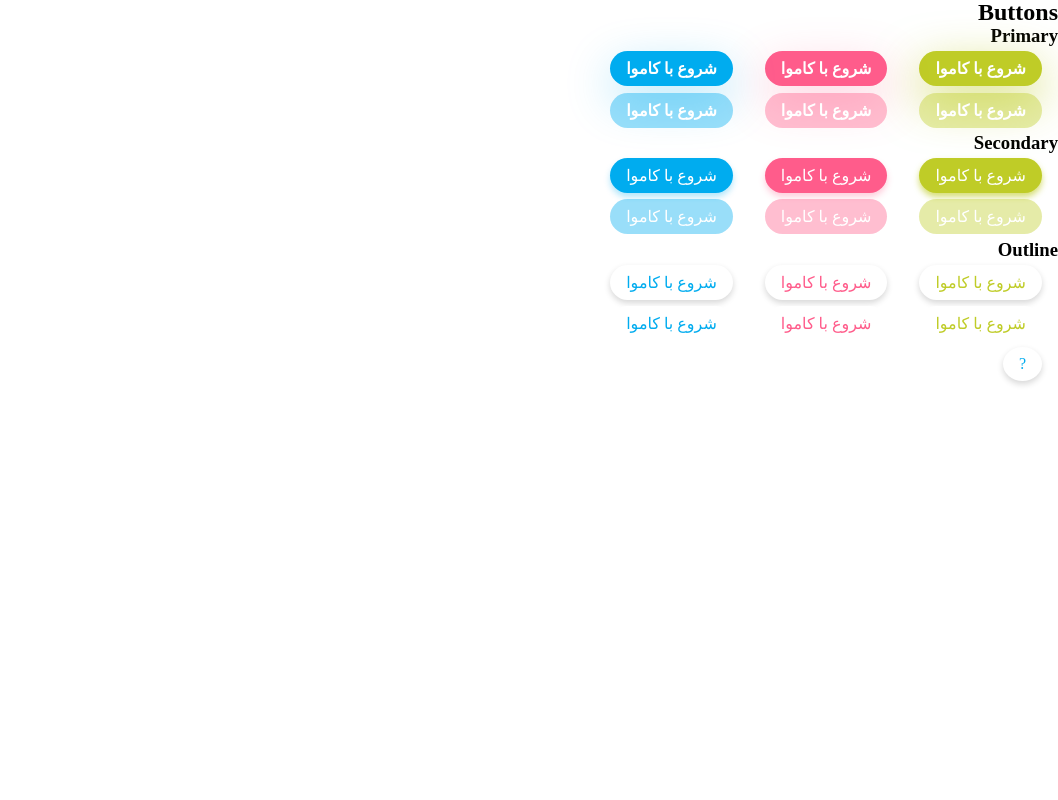
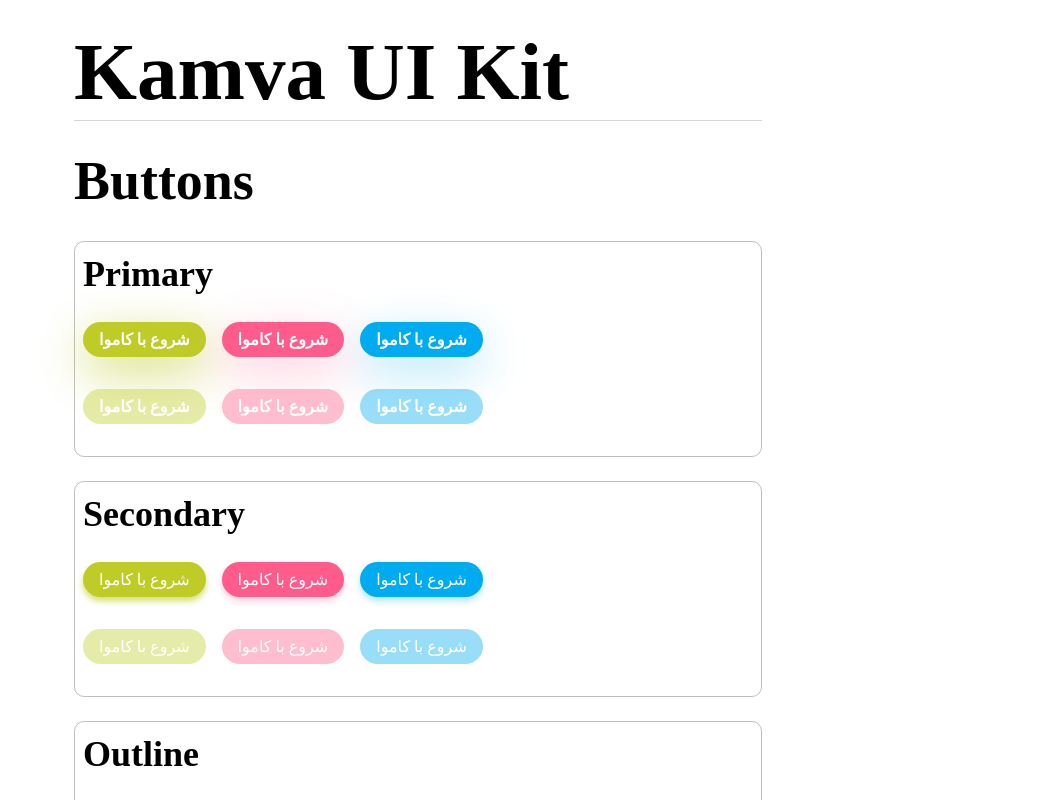
Before and after one commit to Kamva/kamva-ui-kit, a React (Vite) app: page / in a window 1280 px wide. Shown: the top 800 px of the page, without its empty margins (222-1280 px from the left). Built offline with nearby package versions, Linux system fonts and the light colour scheme; a web font is replaced by a local one.

Commit message:
update docs style

```diff
--- a/src/components/buttons/primary.tsx
+++ b/src/components/buttons/primary.tsx
@@ -7,7 +7,6 @@
   position: relative;
   text-align: center;
   border-radius: 2.1875rem;
-  margin: 0.2rem 1rem;
   padding: 0.5rem 1rem;
   transition: all 0.5s ease;
   overflow: hidden;
--- a/src/components/docs/outlineButtons.tsx
+++ b/src/components/docs/outlineButtons.tsx
@@ -5,7 +5,7 @@
 export const OutlineButtons = () => {
 	return (
 		<div className="buttons">
-			<div className="primary">
+			<div className="outline">
 				<h3>Outline</h3>
 				<div>
 					<Button outline>شروع با کاموا</Button>
--- a/src/components/docs/secoundaryButtons.tsx
+++ b/src/components/docs/secoundaryButtons.tsx
@@ -5,7 +5,7 @@
 export const SecondaryButtons = () => {
 	return (
 		<div className="buttons">
-			<div className="primary">
+			<div className="secondary">
 				<h3>Secondary</h3>
 				<div>
 					<Button secondary>شروع با کاموا</Button>
--- a/src/docs.tsx
+++ b/src/docs.tsx
@@ -8,10 +8,13 @@
 const Layout = () => {
   return (
     <div className="container">
-      <h2>Buttons</h2>
-      <PrimaryButtons />
-      <SecondaryButtons />
-      <OutlineButtons />
+	    <h1>Kamva UI Kit</h1>
+	    <div className="buttons">
+	      <h2>Buttons</h2>
+	      <PrimaryButtons />
+	      <SecondaryButtons />
+	      <OutlineButtons />
+	    </div>
     </div>
   );
 };
--- a/src/style/style.css
+++ b/src/style/style.css
@@ -1,61 +1,85 @@
 @font-face {
   font-family: Vazir;
-    src: url('https://kamva-assets.ir/fonts/vazir/Vazir.eot');
-    src: url('https://kamva-assets.ir/fonts/vazir/Vazir.eot?#iefix') format('embedded-opentype'),
-    url('https://kamva-assets.ir/fonts/vazir/Vazir.woff2') format('woff2'),
-    url('https://kamva-assets.ir/fonts/vazir/Vazir.woff') format('woff'),
-    url('https://kamva-assets.ir/fonts/vazir/Vazir.ttf') format('truetype');
+  src: url("https://kamva-assets.ir/fonts/vazir/Vazir.eot");
+  src: url("https://kamva-assets.ir/fonts/vazir/Vazir.eot?#iefix")
+      format("embedded-opentype"),
+    url("https://kamva-assets.ir/fonts/vazir/Vazir.woff2") format("woff2"),
+    url("https://kamva-assets.ir/fonts/vazir/Vazir.woff") format("woff"),
+    url("https://kamva-assets.ir/fonts/vazir/Vazir.ttf") format("truetype");
   font-weight: normal;
 }
 
 @font-face {
   font-family: Vazir;
-    src: url('https://kamva-assets.ir/fonts/vazir/Vazir-Medium.eot');
-    src: url('https://kamva-assets.ir/fonts/vazir/Vazir-Medium.eot?#iefix') format('embedded-opentype'),
-    url('https://kamva-assets.ir/fonts/vazir/Vazir-Medium.woff2') format('woff2'),
-    url('https://kamva-assets.ir/fonts/vazir/Vazir-Medium.woff') format('woff'),
-    url('https://kamva-assets.ir/fonts/vazir/Vazir-Medium.ttf') format('truetype');
+  src: url("https://kamva-assets.ir/fonts/vazir/Vazir-Medium.eot");
+  src: url("https://kamva-assets.ir/fonts/vazir/Vazir-Medium.eot?#iefix")
+      format("embedded-opentype"),
+    url("https://kamva-assets.ir/fonts/vazir/Vazir-Medium.woff2")
+      format("woff2"),
+    url("https://kamva-assets.ir/fonts/vazir/Vazir-Medium.woff") format("woff"),
+    url("https://kamva-assets.ir/fonts/vazir/Vazir-Medium.ttf")
+      format("truetype");
   font-weight: 500;
 }
 
 @font-face {
   font-family: Vazir;
-    src: url('https://kamva-assets.ir/fonts/vazir/Vazir-Black.eot');
-    src: url('https://kamva-assets.ir/fonts/vazir/Vazir-Black.eot?#iefix') format('embedded-opentype'),
-    url('https://kamva-assets.ir/fonts/vazir/Vazir-Black.woff2') format('woff2'),
-    url('https://kamva-assets.ir/fonts/vazir/Vazir-Black.woff') format('woff'),
-    url('https://kamva-assets.ir/fonts/vazir/Vazir-Black.ttf') format('truetype');
+  src: url("https://kamva-assets.ir/fonts/vazir/Vazir-Black.eot");
+  src: url("https://kamva-assets.ir/fonts/vazir/Vazir-Black.eot?#iefix")
+      format("embedded-opentype"),
+    url("https://kamva-assets.ir/fonts/vazir/Vazir-Black.woff2") format("woff2"),
+    url("https://kamva-assets.ir/fonts/vazir/Vazir-Black.woff") format("woff"),
+    url("https://kamva-assets.ir/fonts/vazir/Vazir-Black.ttf")
+      format("truetype");
   font-weight: 900;
 }
 
 @font-face {
   font-family: Vazir;
-    src: url('https://kamva-assets.ir/fonts/vazir/Vazir-Bold.eot');
-    src: url('https://kamva-assets.ir/fonts/vazir/Vazir-Bold.eot?#iefix') format('embedded-opentype'),
-    url('https://kamva-assets.ir/fonts/vazir/Vazir-Bold.woff2') format('woff2'),
-    url('https://kamva-assets.ir/fonts/vazir/Vazir-Bold.woff') format('woff'),
-    url('https://kamva-assets.ir/fonts/vazir/Vazir-Bold.ttf') format('truetype');
+  src: url("https://kamva-assets.ir/fonts/vazir/Vazir-Bold.eot");
+  src: url("https://kamva-assets.ir/fonts/vazir/Vazir-Bold.eot?#iefix")
+      format("embedded-opentype"),
+    url("https://kamva-assets.ir/fonts/vazir/Vazir-Bold.woff2") format("woff2"),
+    url("https://kamva-assets.ir/fonts/vazir/Vazir-Bold.woff") format("woff"),
+    url("https://kamva-assets.ir/fonts/vazir/Vazir-Bold.ttf") format("truetype");
   font-weight: bold;
 }
 
 @font-face {
   font-family: Vazir;
-    src: url('https://kamva-assets.ir/fonts/vazir/Vazir-Light.eot');
-    src: url('https://kamva-assets.ir/fonts/vazir/Vazir-Light.eot?#iefix') format('embedded-opentype'),
-    url('https://kamva-assets.ir/fonts/vazir/Vazir-Light.woff2') format('woff2'),
-    url('https://kamva-assets.ir/fonts/vazir/Vazir-Light.woff') format('woff'),
-    url('https://kamva-assets.ir/fonts/vazir/Vazir-Light.ttf') format('truetype');
+  src: url("https://kamva-assets.ir/fonts/vazir/Vazir-Light.eot");
+  src: url("https://kamva-assets.ir/fonts/vazir/Vazir-Light.eot?#iefix")
+      format("embedded-opentype"),
+    url("https://kamva-assets.ir/fonts/vazir/Vazir-Light.woff2") format("woff2"),
+    url("https://kamva-assets.ir/fonts/vazir/Vazir-Light.woff") format("woff"),
+    url("https://kamva-assets.ir/fonts/vazir/Vazir-Light.ttf")
+      format("truetype");
   font-weight: 300;
 }
 
 @font-face {
   font-family: Vazir;
-    src: url('https://kamva-assets.ir/fonts/vazir/Vazir-Thin.eot');
-    src: url('https://kamva-assets.ir/fonts/vazir/Vazir-Thin.eot?#iefix') format('embedded-opentype'),
-    url('https://kamva-assets.ir/fonts/vazir/Vazir-Thin.woff2') format('woff2'),
-    url('https://kamva-assets.ir/fonts/vazir/Vazir-Thin.woff') format('woff'),
-    url('https://kamva-assets.ir/fonts/vazir/Vazir-Thin.ttf') format('truetype');
+  src: url("https://kamva-assets.ir/fonts/vazir/Vazir-Thin.eot");
+  src: url("https://kamva-assets.ir/fonts/vazir/Vazir-Thin.eot?#iefix")
+      format("embedded-opentype"),
+    url("https://kamva-assets.ir/fonts/vazir/Vazir-Thin.woff2") format("woff2"),
+    url("https://kamva-assets.ir/fonts/vazir/Vazir-Thin.woff") format("woff"),
+    url("https://kamva-assets.ir/fonts/vazir/Vazir-Thin.ttf") format("truetype");
   font-weight: 100;
+}
+
+:root {
+  --baseline: 1.5rem;
+  --gap: 1.5rem;
+  --h1FontSize: 5.063rem;
+  --h1LineHeight: 4;
+  --h2FontSize: 3.37rem;
+  --h2LineHeight: 3;
+  --h3FontSize: 2.25rem;
+  --space-1: 0.5rem; /*8px*/
+  --space-2: 1rem; /*16px*/
+  --space-3: 1.5rem; /*24px*/
+  --space-4: 2rem; /*32px*/
 }
 
 html,
@@ -64,17 +88,91 @@
   height: 100%;
   margin: 0;
   padding: 0;
-  direction: rtl;
+}
+
+h1,
+h2,
+h3 {
+  margin: 0;
+  padding: 0;
 }
 
 html {
   font-size: 1rem;
-  line-height: 1.5rem;
+  line-height: var(--baseline);
   font-family: Vazir;
+  padding-top: var(--baseline);
 }
 
 * {
   margin: 0;
   padding: 0;
   position: relative;
+  vertical-align: baseline;
+  box-sizing: border-box;
 }
+
+/*html {*/
+  /*background-size: 1px 1.5rem;*/
+  /*background-image: linear-gradient(*/
+    /*rgba(0, 188, 212, 0.23) 1px,*/
+    /*transparent 0%,*/
+    /*transparent*/
+  /*);*/
+/*}*/
+
+.container {
+  max-width: 43rem;
+  margin: 0 auto;
+}
+
+h1 {
+  font-size: var(--h1FontSize);
+  line-height: calc(var(--h1LineHeight) * var(--baseline));
+  /*background-color: rgba(245, 255, 112, 0.42);*/
+  margin-bottom: var(--baseline);
+  border-bottom: 1px solid rgba(1, 1, 1, 0.16);
+}
+
+h2 {
+  font-size: var(--h2FontSize);
+  line-height: calc(var(--h2LineHeight) * var(--baseline));
+  /*background-color: rgba(245, 255, 112, 0.42);*/
+  margin-bottom: var(--baseline);
+}
+
+h3 {
+  font-size: var(--h3FontSize);
+  line-height: calc(2 * var(--baseline));
+  /*background-color: rgba(245, 255, 112, 0.42);*/
+  margin-bottom: var(--baseline);
+}
+
+.primary,
+.secondary,
+.outline {
+  border: 1px solid rgba(1, 1, 1, 0.25);
+  margin-bottom: var(--space-3);
+}
+
+.primary,
+.secondary,
+.outline {
+  padding-top: var(--space-1);
+  padding-left: var(--space-1);
+  border-radius: 10px;
+}
+
+.primary div,
+.secondary div,
+.outline div {
+  display: flex;
+  align-items: center;
+  padding-bottom: var(--space-4);
+  min-height: calc(2 * var(--baseline));
+}
+.primary button,
+.secondary button,
+.outline button {
+  margin-right: 1rem;
+}
```
Lines whose indentation alone changed are shown as unchanged.
